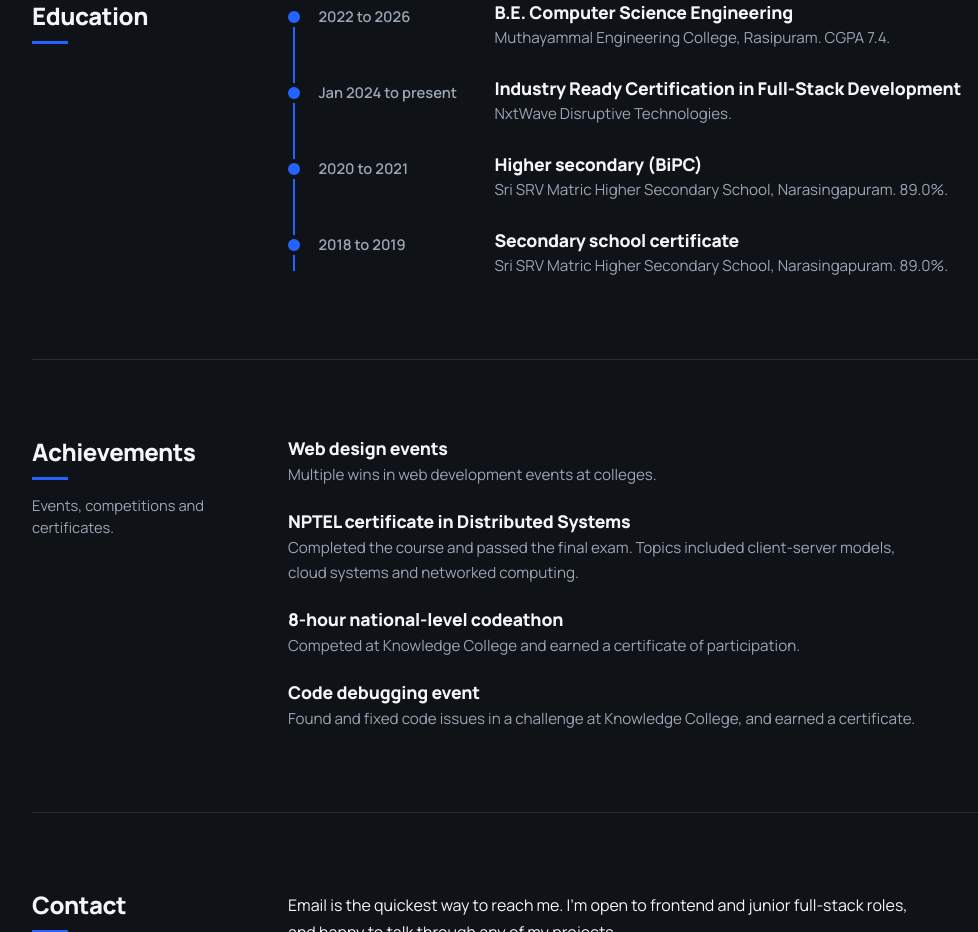
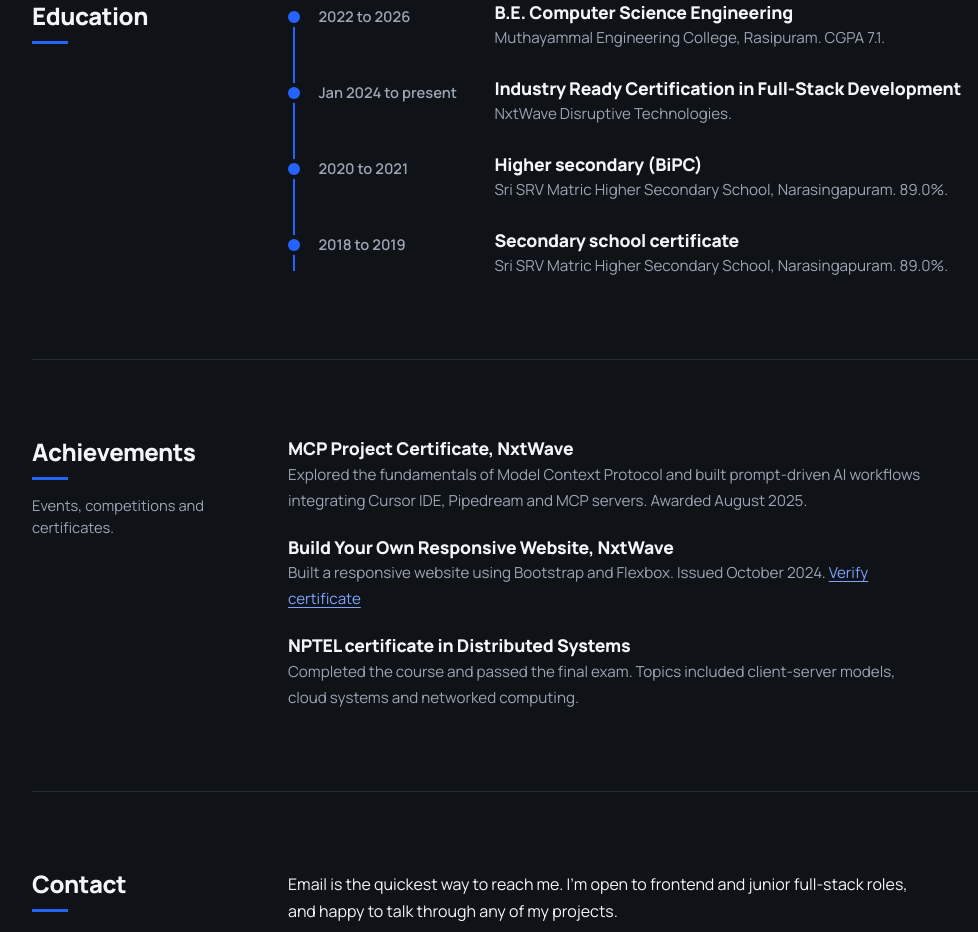
Before and after one commit to RagulZX/RagulFolio.github.io, a plain HTML site: page index.html in a window 1280 px wide. Shown: the part 2799-3731 px from the top of the page, without its empty margins (40-1018 px from the left). Drawn offline with Linux system fonts and the light colour scheme.

Commit message:
Update CGPA and add new certificate details

```diff
--- a/index.html
+++ b/index.html
@@ -124,7 +124,7 @@
       <dl class="stats">
         <div class="stat"><dt>Projects built</dt><dd><span data-count="4" data-dec="0">4</span></dd></div>
         <div class="stat"><dt>Certificates earned</dt><dd><span data-count="3" data-dec="0">3</span></dd></div>
-        <div class="stat"><dt>CGPA in B.E. Computer Science</dt><dd><span data-count="7.4" data-dec="1">7.4</span></dd></div>
+        <div class="stat"><dt>CGPA in B.E. Computer Science</dt><dd><span data-count="7.4" data-dec="1">7.1</span></dd></div>
       </dl>
     </section>
 
@@ -240,7 +240,7 @@
             <time>2022 to 2026</time>
             <div>
               <h3>B.E. Computer Science Engineering</h3>
-              <p>Muthayammal Engineering College, Rasipuram. CGPA 7.4.</p>
+              <p>Muthayammal Engineering College, Rasipuram. CGPA 7.1.</p>
             </div>
           </li>
           <li>
@@ -277,21 +277,17 @@
       <div class="sec-body">
         <ul class="wins">
           <li>
-            <h3>Web design events</h3>
-            <p>Multiple wins in web development events at colleges.</p>
-          </li>
-          <li>
-            <h3>NPTEL certificate in Distributed Systems</h3>
-            <p>Completed the course and passed the final exam. Topics included client-server models, cloud systems and networked computing.</p>
-          </li>
-          <li>
-            <h3>8-hour national-level codeathon</h3>
-            <p>Competed at Knowledge College and earned a certificate of participation.</p>
-          </li>
-          <li>
-            <h3>Code debugging event</h3>
-            <p>Found and fixed code issues in a challenge at Knowledge College, and earned a certificate.</p>
-          </li>
+  <h3>MCP Project Certificate, NxtWave</h3>
+  <p>Explored the fundamentals of Model Context Protocol and built prompt-driven AI workflows integrating Cursor IDE, Pipedream and MCP servers. Awarded August 2025.</p>
+</li>
+<li>
+  <h3>Build Your Own Responsive Website, NxtWave</h3>
+  <p>Built a responsive website using Bootstrap and Flexbox. Issued October 2024. <a href="https://certificates.ccbp.in/academy/build-your-own-responsive-website?id=SHZFLTIDRY" target="_blank" rel="noopener noreferrer">Verify certificate</a></p>
+</li>
+<li>
+  <h3>NPTEL certificate in Distributed Systems</h3>
+  <p>Completed the course and passed the final exam. Topics included client-server models, cloud systems and networked computing.</p>
+</li>
         </ul>
       </div>
     </section>
```
